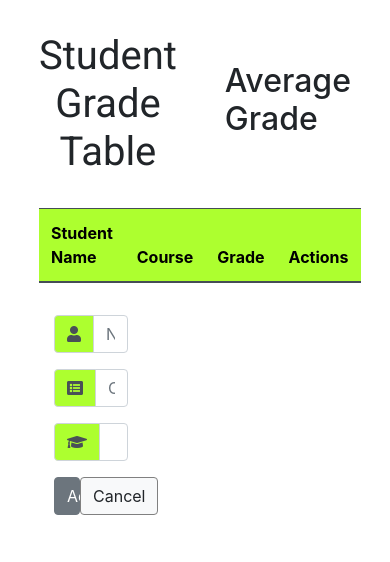
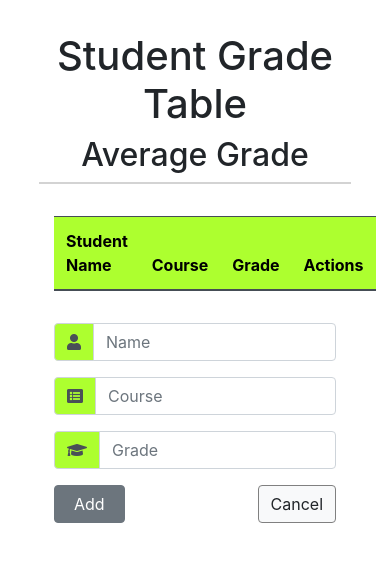
Before and after one commit to mil-amirian/student-grade-table, a plain HTML site: page index.html in a window 390 px wide. Drawn offline with nearby package versions, Linux system fonts and the light colour scheme; no server answers; a web font is replaced by a local one.

Commit message:
responsive layout completed using a combination of media queries & bootstrap column layouts

```diff
--- a/index.html
+++ b/index.html
@@ -11,15 +11,17 @@
 </head>
 <body>
     <div id="container" class="container">
-        <div class="headers">
-            <h1 id="site-title">Student Grade Table</h1>
-            <div class="average-grade">
+        <div class="headers row">
+            <div class="title col-lg-6 col-sm-12">
+                <h1 id="site-title">Student Grade Table</h1>
+            </div>
+            <div class="average-grade col-lg-6 col-sm-12">
                 <h2 class="header">Average Grade<span class="badge badge-secondary avg-grade"></span></h2>
               </div>
         </div>
         <div class="table-row row">
-            <div class="table-side">
-                <table id="table-container" class="table table-striped table-dark col-12">
+            <div class="table-side col-lg-9 col-sm-12">
+                <table id="table-container" class="table table-striped table-dark">
                     <thead>
                         <tr id="table-headers" class="table-row">
                             <th scope="col" class="table-item">Student Name</th>
@@ -33,7 +35,7 @@
                 </table>
                 <p class="hidden">-- No Grades Recorded --</p>
             </div>
-            <form action="POST" class="col-4">
+            <form action="POST" class="col-lg-3 col-sm-12">
                 <div class="form-input">
                     <div class="input-group">
                         <div class="input-group-prepend">
--- a/style.css
+++ b/style.css
@@ -27,10 +27,9 @@ table {
 }
 
 #site-title {
-    font-family: 'Roboto', sans-serif;
-    text-align: center;
-    margin: 2rem;
-    margin-left: 0;
+    justify-content: center;
+    width: 100vw;
+    text-align: left;
 }
 
 .grade {
@@ -43,12 +42,13 @@ table {
     justify-content: space-between;
     align-items: center;
     padding-left: 0;
+    border-bottom: solid 2px lightgray;
+    margin: 2rem 0;
 }
 
-.average-grade {
+.average-grade, .title {
     display: flex;
-    padding: 1rem;
-    justify-content: center;
+    justify-content: flex-end;
     align-items: center;
 }
 
@@ -90,12 +90,25 @@ table {
     width: 25%;
 }
 
-/* form {
-    margin-left: 2rem;
-} */
+form {
+    margin-left: 0rem;
+}
 
 .header {
-    margin-right: 1.8rem;
+    text-align: right;
+    /* margin-right: 1.8rem; */
+}
+
+@media screen and (max-width: 994px) {
+    #site-title {
+        justify-content: center;
+        width: 100vw;
+        text-align: center;
+    }
+    .average-grade{
+        justify-content: center;
+        align-items: center;
+    }
 }
 
 .hidden {
```
